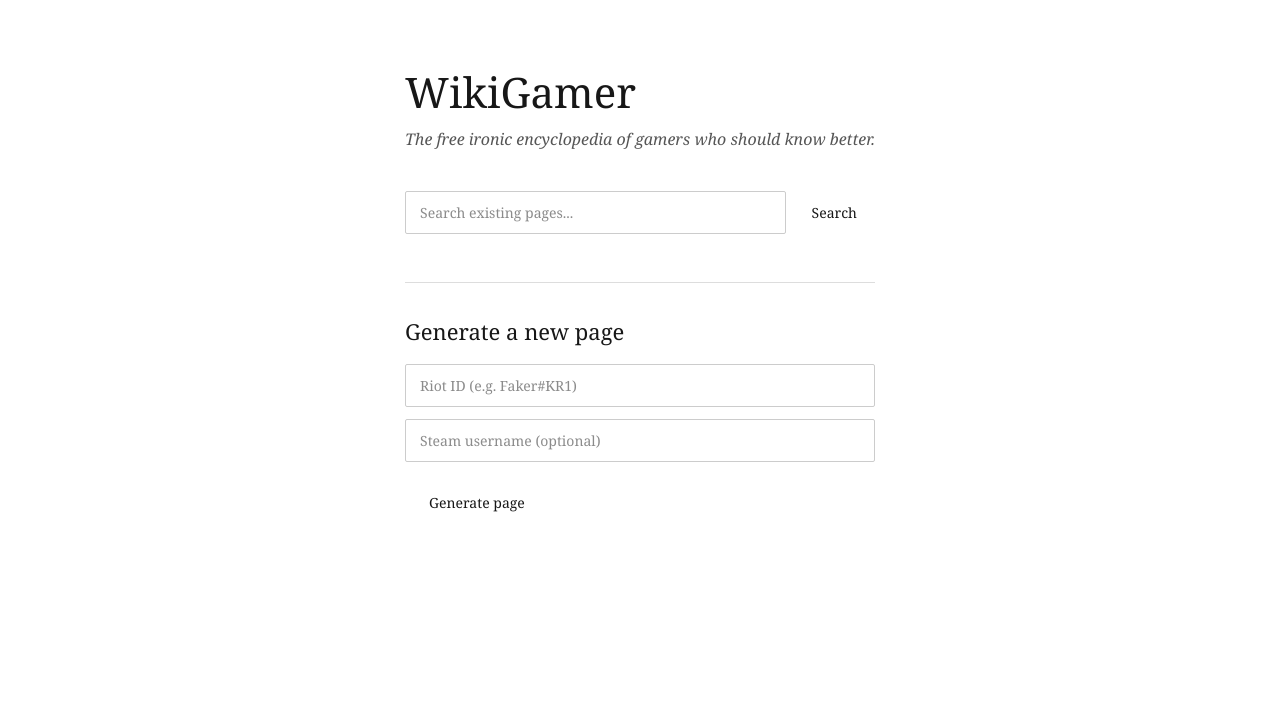
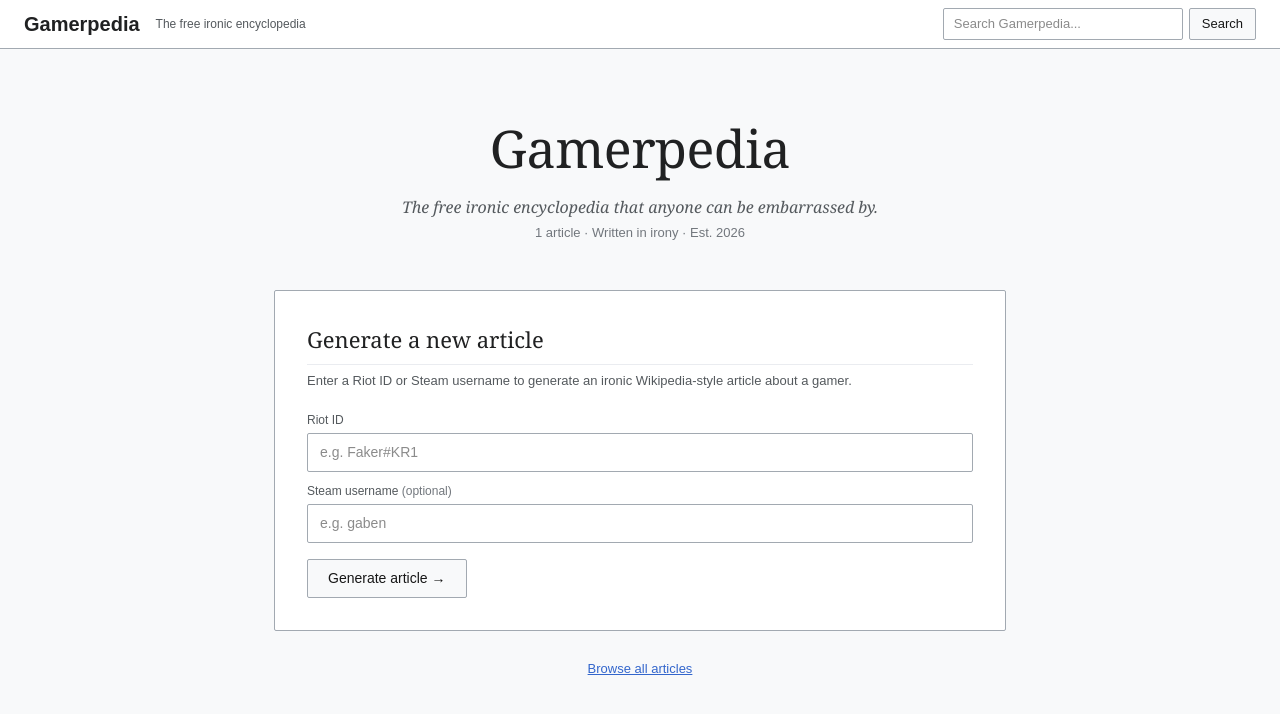
Before and after one commit to Carter-AS/Bearhacks2026, a Next.js app in the folder frontend/: page / in a window 1280 px wide. Shown: the top 714 px of the page. Built offline with nearby package versions, Linux system fonts and the light colour scheme.

Commit message:
remade the homepage

```diff
--- a/frontend/app/page.tsx
+++ b/frontend/app/page.tsx
@@ -5,6 +5,7 @@
 export default function Home() {
   const [riotUsername, setRiotUsername] = useState("");
   const [steamUsername, setSteamUsername] = useState("");
+  const [searchQuery, setSearchQuery] = useState("");
   const [loading, setLoading] = useState(false);
   const [error, setError] = useState("");
   const router = useRouter();
@@ -16,81 +17,103 @@
     }
     setLoading(true);
     setError("");
-
+    try {
       const res = await fetch("http://localhost:5000/api/generate", {
         method: "POST",
         headers: { "Content-Type": "application/json" },
-      body: JSON.stringify({
-        riot_username: riotUsername,
-        steam_username: steamUsername,
-      }),
+        body: JSON.stringify({ riot_username: riotUsername, steam_username: steamUsername }),
       });
-
       const data = await res.json();
+      if (!res.ok) { setError(data.error || "Something went wrong."); setLoading(false); return; }
+      router.push(`/page/${encodeURIComponent(data.username)}`);
+    } catch {
+      setError("Could not connect to server.");
       setLoading(false);
-
-    if (!res.ok) {
-      setError(data.error || "Something went wrong.");
-      return;
+    }
   }
 
-    // Redirect to polling page with the job id
-    router.push(`/generating?job_id=${data.job_id}&username=${riotUsername || steamUsername}`);
-  }
-
-  async function handleSearch(e: React.FormEvent) {
+  function handleSearch(e: React.FormEvent) {
     e.preventDefault();
-    const query = (e.target as any).search.value.trim();
-    if (query) router.push(`/search?q=${encodeURIComponent(query)}`);
+    if (searchQuery.trim()) router.push(`/search?q=${encodeURIComponent(searchQuery.trim())}`);
   }
 
   return (
-    <main style={{ maxWidth: 680, margin: "0 auto", padding: "60px 24px", fontFamily: "Georgia, serif" }}>
-      <h1 style={{ fontSize: 42, fontWeight: 400, marginBottom: 4 }}>WikiGamer</h1>
-      <p style={{ color: "#555", marginBottom: 40, fontStyle: "italic" }}>
-        The free ironic encyclopedia of gamers who should know better.
+    <main style={{ minHeight: "100vh", background: "#f8f9fa", fontFamily: "Georgia, 'Linux Libertine', serif" }}>
+      {/* Header bar */}
+      <div style={{ background: "#fff", borderBottom: "1px solid #a2a9b1", padding: "8px 24px", display: "flex", alignItems: "center", gap: 16 }}>
+        <span style={{ fontSize: 20, fontWeight: 700, fontFamily: "sans-serif", color: "#202122" }}>Gamerpedia</span>
+        <span style={{ fontSize: 12, color: "#54595d", fontFamily: "sans-serif" }}>The free ironic encyclopedia</span>
+        <form onSubmit={handleSearch} style={{ marginLeft: "auto", display: "flex", gap: 6 }}>
+          <input
+            value={searchQuery}
+            onChange={e => setSearchQuery(e.target.value)}
+            placeholder="Search Gamerpedia..."
+            style={{ padding: "5px 10px", fontSize: 13, border: "1px solid #a2a9b1", borderRadius: 2, width: 240, fontFamily: "sans-serif" }}
+          />
+          <button type="submit" style={{ padding: "5px 12px", fontSize: 13, cursor: "pointer", fontFamily: "sans-serif", background: "#f8f9fa", border: "1px solid #a2a9b1", borderRadius: 2 }}>Search</button>
+        </form>
+      </div>
+
+      <div style={{ maxWidth: 780, margin: "60px auto", padding: "0 24px" }}>
+        {/* Hero */}
+        <div style={{ textAlign: "center", marginBottom: 48 }}>
+          <h1 style={{ fontSize: 52, fontWeight: 400, marginBottom: 8, color: "#202122", letterSpacing: "-0.5px" }}>Gamerpedia</h1>
+          <p style={{ fontSize: 16, color: "#54595d", fontStyle: "italic", marginBottom: 4 }}>The free ironic encyclopedia that anyone can be embarrassed by.</p>
+          <p style={{ fontSize: 13, color: "#72777d", fontFamily: "sans-serif" }}>1 article · Written in irony · Est. 2026</p>
+        </div>
+
+        {/* Generate card */}
+        <div style={{ background: "#fff", border: "1px solid #a2a9b1", borderRadius: 2, padding: 32, marginBottom: 24 }}>
+          <h2 style={{ fontSize: 22, fontWeight: 400, marginBottom: 6, color: "#202122", borderBottom: "1px solid #eaecf0", paddingBottom: 8 }}>
+            Generate a new article
+          </h2>
+          <p style={{ fontSize: 13, color: "#54595d", fontFamily: "sans-serif", marginBottom: 20 }}>
+            Enter a Riot ID or Steam username to generate an ironic Wikipedia-style article about a gamer.
           </p>
 
-      {/* Search existing pages */}
-      <form onSubmit={handleSearch} style={{ display: "flex", gap: 8, marginBottom: 48 }}>
+          <div style={{ display: "flex", flexDirection: "column", gap: 10, marginBottom: 16 }}>
+            <div>
+              <label style={{ fontSize: 12, fontFamily: "sans-serif", color: "#54595d", display: "block", marginBottom: 4 }}>Riot ID</label>
               <input
-          name="search"
-          placeholder="Search existing pages..."
-          style={{ flex: 1, padding: "10px 14px", fontSize: 14, border: "1px solid #ccc", borderRadius: 2 }}
-        />
-        <button type="submit" style={{ padding: "10px 18px", fontSize: 14, cursor: "pointer" }}>
-          Search
-        </button>
-      </form>
-
-      {/* Generate new page */}
-      <div style={{ borderTop: "1px solid #ddd", paddingTop: 32 }}>
-        <h2 style={{ fontSize: 22, fontWeight: 400, marginBottom: 16 }}>Generate a new page</h2>
-
-        <div style={{ display: "flex", flexDirection: "column", gap: 12, marginBottom: 20 }}>
-          <input
-            placeholder="Riot ID (e.g. Faker#KR1)"
+                placeholder="e.g. Faker#KR1"
                 value={riotUsername}
-            onChange={(e) => setRiotUsername(e.target.value)}
-            style={{ padding: "10px 14px", fontSize: 14, border: "1px solid #ccc", borderRadius: 2 }}
-          />
-          <input
-            placeholder="Steam username (optional)"
-            value={steamUsername}
-            onChange={(e) => setSteamUsername(e.target.value)}
-            style={{ padding: "10px 14px", fontSize: 14, border: "1px solid #ccc", borderRadius: 2 }}
+                onChange={e => setRiotUsername(e.target.value)}
+                onKeyDown={e => e.key === "Enter" && handleGenerate()}
+                style={{ width: "100%", padding: "8px 12px", fontSize: 14, border: "1px solid #a2a9b1", borderRadius: 2, fontFamily: "sans-serif", boxSizing: "border-box" }}
               />
             </div>
+            <div>
+              <label style={{ fontSize: 12, fontFamily: "sans-serif", color: "#54595d", display: "block", marginBottom: 4 }}>Steam username <span style={{ color: "#72777d" }}>(optional)</span></label>
+              <input
+                placeholder="e.g. gaben"
+                value={steamUsername}
+                onChange={e => setSteamUsername(e.target.value)}
+                onKeyDown={e => e.key === "Enter" && handleGenerate()}
+                style={{ width: "100%", padding: "8px 12px", fontSize: 14, border: "1px solid #a2a9b1", borderRadius: 2, fontFamily: "sans-serif", boxSizing: "border-box" }}
+              />
+            </div>
+          </div>
 
-        {error && <p style={{ color: "#cc3333", fontSize: 13, marginBottom: 12 }}>{error}</p>}
+          {error && <p style={{ color: "#cc3333", fontSize: 13, fontFamily: "sans-serif", marginBottom: 12 }}>{error}</p>}
 
           <button
             onClick={handleGenerate}
             disabled={loading}
-          style={{ padding: "10px 24px", fontSize: 14, cursor: loading ? "not-allowed" : "pointer", opacity: loading ? 0.6 : 1 }}
+            style={{ padding: "8px 20px", fontSize: 14, cursor: loading ? "not-allowed" : "pointer", opacity: loading ? 0.6 : 1, fontFamily: "sans-serif", background: "#f8f9fa", border: "1px solid #a2a9b1", borderRadius: 2 }}
           >
-          {loading ? "Queuing..." : "Generate page"}
+            {loading ? "Generating..." : "Generate article →"}
           </button>
+        </div>
+
+        {/* Browse link */}
+        <div style={{ textAlign: "center" }}>
+          <span
+            onClick={() => router.push("/browse")}
+            style={{ fontSize: 13, color: "#3366cc", cursor: "pointer", fontFamily: "sans-serif", textDecoration: "underline" }}
+          >
+            Browse all articles
+          </span>
+        </div>
       </div>
     </main>
   );
```
Lines whose indentation alone changed are shown as unchanged.
